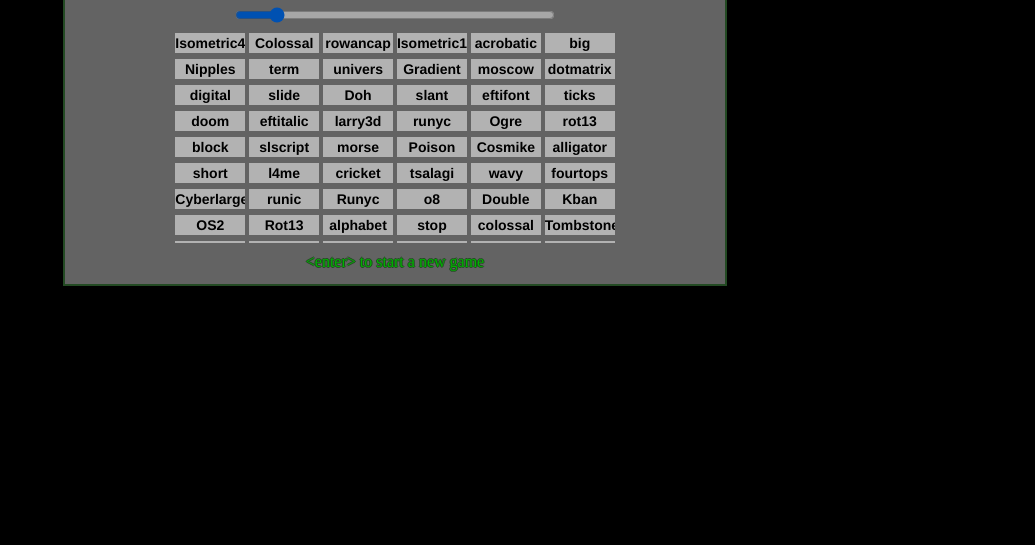
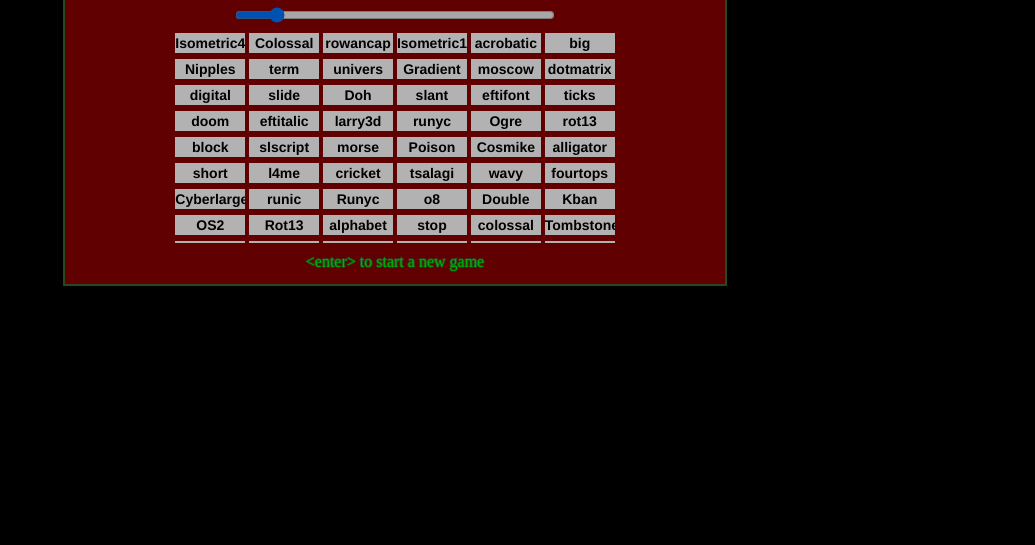
Before and after one commit to jarv/ascii-breakout, a plain HTML site: page static/index.html in a window 1280 px wide. Shown: the part 255-800 px from the top of the page, without its empty margins (245-1280 px from the left). Drawn offline with Linux system fonts and the light colour scheme; no server answers.

Commit message:
xmas colors

```diff
--- a/static/css/ascii-breakout.css
+++ b/static/css/ascii-breakout.css
@@ -22,7 +22,7 @@ body {
     margin: 0px auto;
     margin-top: 10%;
     text-align: center;
-    background-color: #8e8e8e;
+    background-color: #8B0000;
     opacity: .7;
     border: 2px solid #336a33;
     padding: 10px;
```
